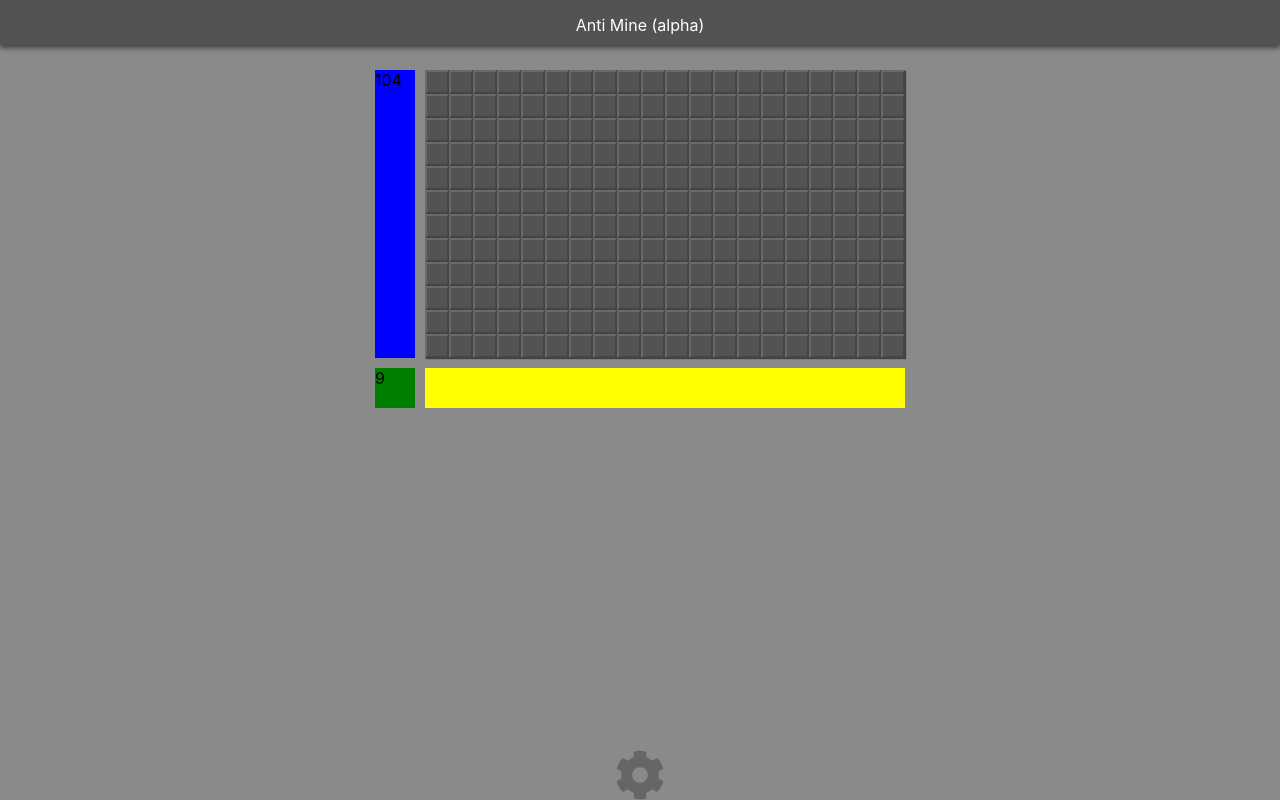
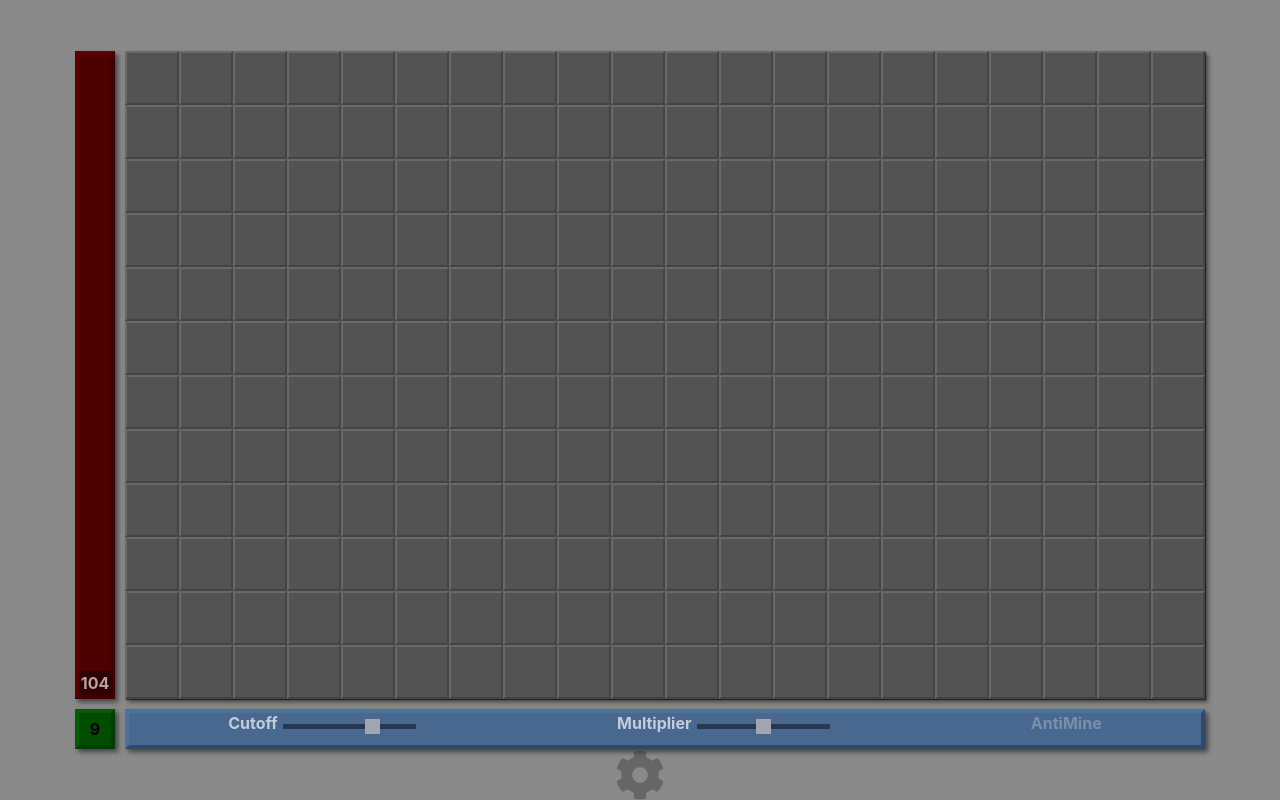
Before and after one commit to sinoftheta/anti-mine, a website built with webpack: page src/index.html in a window 1280 px wide. Built offline with nearby package versions, Linux system fonts and the light colour scheme.

Commit message:
bottom toolbar done

```diff
--- a/src/assets/Svgs.js
+++ b/src/assets/Svgs.js
@@ -1,2 +1,4 @@
 //this file is dumb
 export const gear = `<svg aria-hidden="true" focusable="false" data-prefix="fas" data-icon="cog" class="svg-inline--fa fa-cog fa-w-16" role="img" xmlns="http://www.w3.org/2000/svg" viewBox="0 0 512 512"><path id="menu-icon" fill="currentColor" d="M487.4 315.7l-42.6-24.6c4.3-23.2 4.3-47 0-70.2l42.6-24.6c4.9-2.8 7.1-8.6 5.5-14-11.1-35.6-30-67.8-54.7-94.6-3.8-4.1-10-5.1-14.8-2.3L380.8 110c-17.9-15.4-38.5-27.3-60.8-35.1V25.8c0-5.6-3.9-10.5-9.4-11.7-36.7-8.2-74.3-7.8-109.2 0-5.5 1.2-9.4 6.1-9.4 11.7V75c-22.2 7.9-42.8 19.8-60.8 35.1L88.7 85.5c-4.9-2.8-11-1.9-14.8 2.3-24.7 26.7-43.6 58.9-54.7 94.6-1.7 5.4.6 11.2 5.5 14L67.3 221c-4.3 23.2-4.3 47 0 70.2l-42.6 24.6c-4.9 2.8-7.1 8.6-5.5 14 11.1 35.6 30 67.8 54.7 94.6 3.8 4.1 10 5.1 14.8 2.3l42.6-24.6c17.9 15.4 38.5 27.3 60.8 35.1v49.2c0 5.6 3.9 10.5 9.4 11.7 36.7 8.2 74.3 7.8 109.2 0 5.5-1.2 9.4-6.1 9.4-11.7v-49.2c22.2-7.9 42.8-19.8 60.8-35.1l42.6 24.6c4.9 2.8 11 1.9 14.8-2.3 24.7-26.7 43.6-58.9 54.7-94.6 1.5-5.5-.7-11.3-5.6-14.1zM256 336c-44.1 0-80-35.9-80-80s35.9-80 80-80 80 35.9 80 80-35.9 80-80 80z"></path></svg>`
+
+export const undo = `<svg aria-hidden="true" focusable="false" data-prefix="fas" data-icon="undo-alt" class="svg-inline--fa fa-undo-alt fa-w-16" role="img" xmlns="http://www.w3.org/2000/svg" viewBox="0 0 512 512"><path id="reset-icon" fill="currentColor" d="M255.545 8c-66.269.119-126.438 26.233-170.86 68.685L48.971 40.971C33.851 25.851 8 36.559 8 57.941V192c0 13.255 10.745 24 24 24h134.059c21.382 0 32.09-25.851 16.971-40.971l-41.75-41.75c30.864-28.899 70.801-44.907 113.23-45.273 92.398-.798 170.283 73.977 169.484 169.442C423.236 348.009 349.816 424 256 424c-41.127 0-79.997-14.678-110.63-41.556-4.743-4.161-11.906-3.908-16.368.553L89.34 422.659c-4.872 4.872-4.631 12.815.482 17.433C133.798 479.813 192.074 504 256 504c136.966 0 247.999-111.033 248-247.998C504.001 119.193 392.354 7.755 255.545 8z"></path></svg>`
--- a/src/components/BoardRender.js
+++ b/src/components/BoardRender.js
@@ -22,6 +22,7 @@ export default class BoardRender extends EventTarget{
             this.build();
         }, false);
         this.addEventListener('tileStateUpdated', (e) => this.updateAllAppearance(), false);
+        this.addEventListener('tileRecolor', (e) => this.recolorAll(), false);
         this.addEventListener('gameLost', (e) => this.revealAllExceptMines(), false);
         this.addEventListener('gameWon', (e) => this.revealAll(), false);
 
@@ -104,6 +105,35 @@ export default class BoardRender extends EventTarget{
             targetElement.style.background = '#ff0000'
         }
     }
+    recolorTile(x,y){
+        let targetData = this.boardData.field[x][y];
+        let targetElement = this.elements[x][y];
+
+        //append number container if one does not exist
+        if(targetElement.childNodes.length == 0 && this.settings.displayNums){
+
+            //this only works for linear kernels
+            let cellChild = targetElement.appendChild(document.createElement("div"));
+            cellChild.className = `cell-value`;
+            cellChild.innerHTML = targetData.value;
+            //apply mine classes to tiles that are mines
+            if(targetData.isMine){
+                targetElement.classList.add('cell-mine');
+                cellChild.classList.add('cell-value-mine');
+            }
+
+        }
+        //remove child container if it exists but shouldnt
+        else if(targetElement.childNodes.length > 0 && !this.settings.displayNums){
+            targetElement.removeChild(targetElement.childNodes[0]);
+        }
+
+        // would be cool if color mapping was done before the game
+        //colorMap(tileVal, kWeight, cutoff, multiplier)
+        let n = colorMap(targetData.value, this.settings.kernelWeight, this.settings.cutoff, this.settings.multiplier);
+
+        targetElement.style.background = this.settings.gradients[this.colorChoice][n];
+    }
 
     uncoverTile(x, y){
 
@@ -122,30 +152,12 @@ export default class BoardRender extends EventTarget{
         //remove flag text
         targetElement.textContent = '';
 
-
         //update click functionality
         targetElement.onclick = null;
         targetElement.oncontextmenu = () => false;
 
-        //append number container if one does not exist
-        if(targetElement.childNodes.length == 0 && this.settings.displayNums){
+        this.recolorTile(x,y);
 
-            //this only works for linear kernels
-            let cellChild = targetElement.appendChild(document.createElement("div"));
-            cellChild.className = `cell-value`;
-            cellChild.innerHTML = targetData.value;
-            //apply mine classes to tiles that are mines
-            if(targetData.isMine){
-                targetElement.classList.add('cell-mine');
-                cellChild.classList.add('cell-value-mine');
-            }
-
-        }
-        // would be cool if color mapping was done before the game
-        //colorMap(tileVal, kWeight, cutoff, multiplier)
-        let n = colorMap(targetData.value, this.settings.kernelWeight, this.settings.cutoff, this.settings.multiplier);
-
-        targetElement.style.background = this.settings.gradients[this.colorChoice][n];
 
         if(this.settings.debug && this.settings.debug.active && this.settings.debug.showMines){
 
@@ -164,6 +176,13 @@ export default class BoardRender extends EventTarget{
         for(let i = 0; i < this.boardData.rows; i++){
             for(let j = 0; j < this.boardData.columns; j++){
                 if(this.boardData.field[i][j].revealed) this.uncoverTile(i,j);
+            }
+        }
+    }
+    recolorAll(){
+        for(let i = 0; i < this.boardData.rows; i++){
+            for(let j = 0; j < this.boardData.columns; j++){
+                if(this.boardData.field[i][j].revealed) this.recolorTile(i,j);
             }
         }
     }
--- /dev/null
+++ b/src/components/BottomToolbar.js
@@ -0,0 +1,67 @@
+import {undo} from '../assets/Svgs.js';
+/**
+ *
+ * SUBSCRIBES TO: nothing
+ *
+ * BROADCASTS: tileStateUpdated
+ *
+ */
+
+ export default class BottomToolbar{
+    //initiate board elements, handle animations, handle click events
+    constructor(container, settings, broadcaster){
+
+        this.broadcaster = broadcaster;
+        this.settings = settings;
+        this.container = container;
+
+        this.init();
+
+    }
+
+    init(){
+
+        this.container.insertAdjacentHTML('beforeend',`
+        <div class="toolbar-item unselectable">
+            Cutoff
+            <input
+                class="toolbar-slider"
+                id="cutoff-slider"
+                type="range"
+                min="0.02"
+                max="1"
+                step="0.02"
+                value="0.7">
+            </input>
+        </div>
+        <div class="toolbar-item unselectable">
+            Multiplier
+            <input
+                class="toolbar-slider"
+                id="multiplier-slider"
+                type="range"
+                min="1"
+                max="8"
+                step="0.1"
+                value="4.5">
+            </input>
+        </div>
+        <div class="toolbar-item unselectable" id="antimine-label">
+            AntiMine
+        </div>
+        ${''/*undo*/}
+        `.trim());
+
+        document.getElementById("cutoff-slider").oninput = (e) => {
+
+            this.settings.cutoff = e.target.value;
+            this.broadcaster.dispatchEvent(new CustomEvent('tileStateUpdated', {}));
+        }
+
+        document.getElementById("multiplier-slider").oninput = (e) => {
+
+            this.settings.multiplier = e.target.value;
+            this.broadcaster.dispatchEvent(new CustomEvent('tileStateUpdated', {}));
+        }
+    }
+ }
--- a/src/components/HealthBar.js
+++ b/src/components/HealthBar.js
@@ -7,6 +7,9 @@ import {hitpointsCalc} from '../functions/HitpointsCalc.js';
  * BROADCASTS: tileClick, tilesRendered
  *
  */
+
+let padding = '8px';
+
 export default class HealthBar extends EventTarget{
     //initiate board elements, handle animations, handle click events
     constructor(container, game_state, settings){
@@ -20,7 +23,7 @@ export default class HealthBar extends EventTarget{
         this.addEventListener('reset', (e) => {
             this.maxHitpoints = hitpointsCalc(this.settings.kernelWeight, this.settings.mines);
             this.counter_HP.textContent = this.maxHitpoints;
-            this.bar.style.height = '100%';
+            this.bar.style.height = `calc(100% - ${padding})`;
         }, false);
         this.addEventListener('damageTaken', (e) => this.updateHealth(), false);
         this.addEventListener('gameLost', (e) => {}, false); //maybe use for animation idk
@@ -42,7 +45,7 @@ export default class HealthBar extends EventTarget{
 
         this.bar = document.createElement("div");
         this.bar.id = 'health-bar-animate';
-        this.bar.style.height = `${Math.floor(100 * this.game_state.hitpoints / this.maxHitpoints)}%`;
+        this.bar.style.height = `calc(${Math.floor(100 * this.game_state.hitpoints / this.maxHitpoints)}% - ${padding})`;
 
         this.counter_HP = document.createElement("div");
         this.counter_HP.id = 'health-bar-counter';
--- a/src/components/OptionsMenu.js
+++ b/src/components/OptionsMenu.js
@@ -158,10 +158,6 @@ let kcode = [38, 38, 40, 40, 37, 39, 37, 39, 66, 65, 13];
                 this.settings.kernelDecay = kernelDecayDD.value;
             }
 
-
-
-            if(kernelSizeDD.value !== 'default' && kernelDecayDD.value !== 'default')
-
             deriveSettingsData(this.settings);
             //broadcast reset event
             this.broadcaster.dispatchEvent(new CustomEvent('reset', {detail: {settings: this.settings}}));
@@ -218,7 +214,6 @@ let kcode = [38, 38, 40, 40, 37, 39, 37, 39, 66, 65, 13];
             return acc && (cur === this.konamiInputs[i]);
         }, true);
 
-        console.log(this.konamiInputs);
         if(kCodeInput){
 
 
--- a/src/functions/ColorMap.js
+++ b/src/functions/ColorMap.js
@@ -6,8 +6,6 @@
 export const colorMap = (tileVal, kWeight, cutoff, multiplier) => {
 
     //cutoff should be based on a lot of things, but a reasonable value is roughly around 0.12 to 0.06
-    !cutoff ? cutoff = 0.07 : null;
-    !multiplier ? multiplier = 1 : null;
 
     //cap value based on cutoff
     let cappedVal = Math.min(cutoff * kWeight, Math.max (-1 * cutoff * kWeight, tileVal * multiplier));
--- a/src/functions/DeriveSettingsData.js
+++ b/src/functions/DeriveSettingsData.js
@@ -8,7 +8,6 @@ export const deriveSettingsData = (settings) => {
     console.log("mines: " + settings.mines)
     console.log("seed: " + settings.seed)
 
-
     // derive board dimensions from preset board
     if(settings.presetBoard){
         settings.rows = settings.presetBoard.length;
@@ -17,8 +16,8 @@ export const deriveSettingsData = (settings) => {
     console.log('rows: ' + settings.rows)
     console.log('columns: ' + settings.columns)
 
-
-    settings.seed = Math.floor(Math.random() * 1337);
+    //random seed
+    settings.seed = Math.floor(Math.random() * 420691337);
 
     // derive kernel weight
     let kernelWeight = 0;
@@ -30,5 +29,19 @@ export const deriveSettingsData = (settings) => {
     }
     settings.kernelWeight = kernelWeight;
 
+
+    // derive cell size
+    if(!settings.cellSizePreset){
+        let padding = 200;
+        settings.cellSize = Math.floor(Math.min(
+            (window.innerWidth  - padding) / settings.columns,
+            (window.innerHeight - padding) / settings.rows)
+            );
+        console.log("cell size: " + settings.cellSize);
+    }
+
+
+
+
     if(settings.debug && settings.debug.active) console.log(settings.debug);
 }
--- a/src/index.html
+++ b/src/index.html
@@ -6,9 +6,6 @@
     <noscript>
       You need to enable JavaScript to run this page.
     </noscript>
-    <div id="header">
-      <div id="title">Anti Mine (alpha)</div>
-    </div>
     <div id="game-area">
       <div id="hp-container"></div>
       <div id="game-board"></div>
--- a/src/index.js
+++ b/src/index.js
@@ -1,5 +1,6 @@
 import css from './style/desktop/desktop_style.css';
 import game_interfaces from './style/desktop/game_interfaces.css';
+import cursor_style from './style/desktop/cursor.css';
 
 import Game from './views/Game.js';
 
--- a/src/style/desktop/desktop_style.css
+++ b/src/style/desktop/desktop_style.css
@@ -68,38 +68,6 @@ body {
 }
 
 /****************
-* CURSOR
-****************/
-#game-board{
-
-}
-#tile-cursor{
-    position: absolute;
-    top: 0;
-    left:0;
-    z-index: 9;
-    background: #00000000;
-    border-style: solid;
-
-    animation-name: cursor-blink;
-    animation-duration: 420ms;
-    animation-iteration-count: infinite;
-    animation-direction: alternate-reverse;
-}
-@keyframes cursor-blink{ /*add more keyframes?*/
-    0% {
-        border-color: #8842015e;
-        border-width: 1px;
-        transform: translate(-1px,-1px);
-    }
-    100%{
-        border-color: #e07511a1;
-        border-width: 6px;
-        transform: translate(-6px,-6px);
-    }
-}
-
-/****************
 * OPTIONS MENU
 *****************/
 
@@ -124,8 +92,8 @@ body {
     transform: translate(-50%, 0);
 }
 #menu-panel{
-    background: #0000005e;
-    width: 80vw;
+    background: #0000008f;
+    width: 50vw;
     transition: width 500ms ease-in-out .3s;
     height: 50vh; /*COUPLED CODE #1*/
 }
@@ -198,3 +166,11 @@ button:hover{
     color: #000000;
     background: #f5f5f5;
 }
+
+
+
+/* MISC*/
+
+#antimine-label{
+    color:#ffffff44;
+}
--- a/src/style/desktop/game_interfaces.css
+++ b/src/style/desktop/game_interfaces.css
@@ -1,9 +1,9 @@
 
 #game-area{
     position: absolute;
-    top: 70px;
+    top: 50%;
     left: 50%;
-    transform: translate(-50%, 0%);
+    transform: translate(-50%, -50%);
 
     height: auto;
     width: min-content;
@@ -26,11 +26,14 @@
     grid-row-start: 1;
     grid-row-end: 2;
 
-    background: blue;
+    position: relative;
 }
 #game-board{
 
+    position: relative;
+
     width: min-content; /*???*/
+    box-shadow: 3px 3px 5px #00000085;
 
     grid-column-start: 2;
     grid-column-end: 3;
@@ -44,8 +47,6 @@
 
     grid-row-start: 2;
     grid-row-end: 3;
-
-    background: green;
 }
 #color-levels-container{
     grid-column-start: 2;
@@ -54,11 +55,10 @@
     grid-row-start: 2;
     grid-row-end: 3;
 
-    background: yellow;
+    display:flex;
+    justify-content: space-around;
 }
-.game-element{
-    box-shadow: 3px 3px 5px #00000085;
-}
+
 
 
 
@@ -74,25 +74,99 @@
 * HEALTH BAR
 *****************/
 
-/*
+
 #health-bar-animate{
 
+    position: absolute;
+    left: 0;
+    bottom:0;
+    width: calc(100% - 8px);
+
     background: #4d0000;
+    border-style: solid;
+    border-color: #5d0000 #3d0000 #3d0000 #5d0000;
+    border-width: 4px;
 
     transition: all .7s ease-in-out 0s;
     box-shadow: 3px 3px 5px #00000085;
 }
 #health-bar-counter{
+    position: absolute;
+    left: 50%;
+    transform: translate(-50%, 0);
+    bottom:4px;
     z-index: 5;
 
     font-weight: bolder;
     background: #0000005e;
-    color: #ffffff6d;
+    color: #ffffffa4;
+    padding: 2px;
 }
-*/
+
 /******************
 * REMAINING MINES *
 ******************/
+#mine-counter-container{
+    background: #004d00;
+    border-style: solid;
+    border-color: #005d00 #003d00 #003d00 #005d00;
+    border-width: 4px;
+    box-shadow: 3px 3px 5px #00000085;
+
+    position: relative;
+
+    font-weight: bolder;
+
+
+
+}
+#mine-counter-container div{
+    position: absolute;
+    left: 50%;
+    top: 50%;
+    transform: translate(-50%, -50%);
+}
+
+/**********************
+* COLOR LEVELS / INFO *
+**********************/
+#color-levels-container{
+    background: #49688f;
+    border-style: solid;
+    border-color: #4d719c #304968   #304968 #4d719c;
+    border-width: 4px;
+    box-shadow: 3px 3px 5px #00000085;
+
+}
+.toolbar-slider{
+    background: rgba(0, 0, 0, 0.644);
+    color: #ffffff5d;
+    padding: 2px;
+
+    -webkit-appearance: none; /* Override default look */
+    appearance: none;
+    height: 5px;
+    opacity: 0.7;
+    transition: opacity 150ms ease-in-out;
+}
+.toolbar-slider:hover{
+    opacity: 1;
+}
+.toolbar-slider::-webkit-slider-thumb{
+    -webkit-appearance: none; /* Override default look */
+    appearance: none;
+    cursor: pointer; /* Cursor on hover */
+
+    width: 15px;
+    height: 15px;
+    background: #c2c2c2;
+}
+.toolbar-item{
+    color:#ffffffaa;
+    font-weight: bolder;
+}
+
+
 
 
 /**************
--- a/src/views/Game.js
+++ b/src/views/Game.js
@@ -7,6 +7,7 @@ import OptionsMenu from '../components/OptionsMenu.js';
 import TileSelector from '../components/TileSelector.js';
 import HealthBar from '../components/HealthBar.js';
 import MinesCounter from '../components/MinesCounter.js';
+import BottomToolbar from '../components/BottomToolbar.js';
 
 //assets
 import {kernels} from '../assets/Kernels.js';
@@ -43,6 +44,7 @@ export default function(){
         kernelWeight: 0,
 
         /*graphics settings */
+        cellSizePreset: false,
         cellSize: 20,
         gradients: [],
         cutoff: 0.7, //cutoff = 0.7 and multiplier = 4.5 are good defaults
@@ -101,6 +103,7 @@ export default function(){
     let mines_counter = new MinesCounter(document.getElementById("mine-counter-container"), game_logic, init_settings);
     broadcaster.subscribe(mines_counter);
 
+    let bottom_toolbar = new BottomToolbar(document.getElementById("color-levels-container"), init_settings, broadcaster);
 
 }
 
```
Also changed, not shown: src/style/desktop/cursor.css (added, +30 -0 lines).
